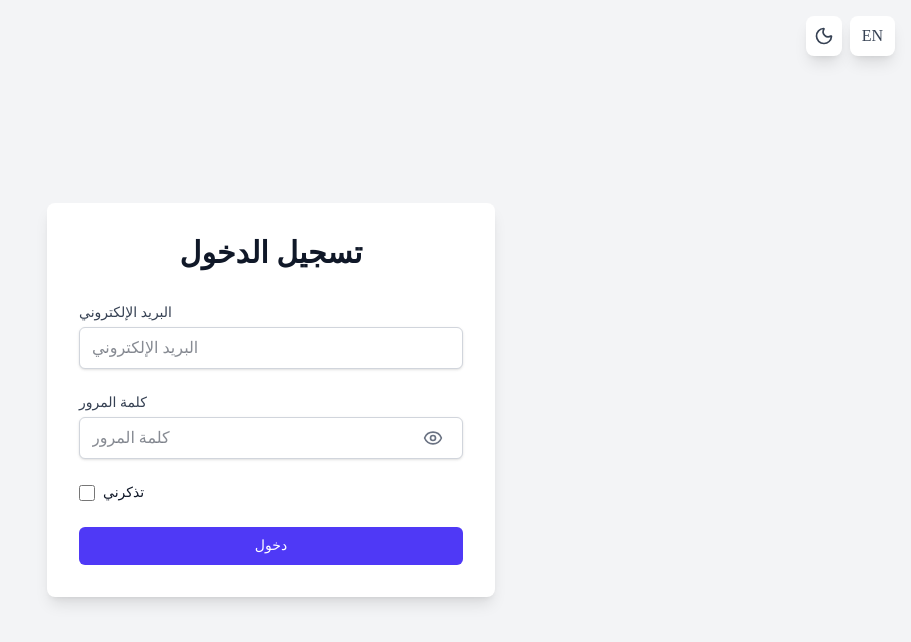
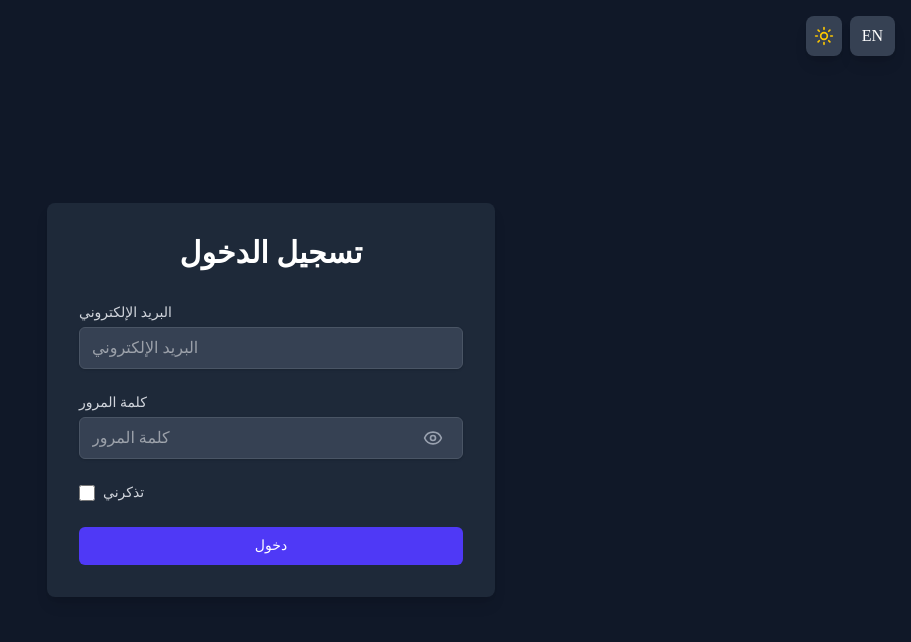
Before and after one commit to Loay-Alsaeed/warehouse-management-system, a React (Vite) app: page / in a window 1280 px wide. Shown: the top 642 px of the page, without its empty margins (369-1280 px from the left). Built offline with nearby package versions, Linux system fonts and the light colour scheme; no server answers; what @react-pdf/renderer would draw is missing.

Commit message:
set dark mode as default

```diff
--- a/src/contexts/ThemeContext.jsx
+++ b/src/contexts/ThemeContext.jsx
@@ -7,10 +7,12 @@ export const useTheme = () => {
 };
 
 export const ThemeProvider = ({ children }) => {
-  const [darkMode, setDarkMode] = useState(() => {
-    const saved = localStorage.getItem('darkMode');
-    return saved ? JSON.parse(saved) : false;
-  });
+  // const [darkMode, setDarkMode] = useState(() => {
+  //   const saved = localStorage.getItem('darkMode');
+  //   return saved ? JSON.parse(saved) : false;
+  // });
+
+    const [darkMode, setDarkMode] = useState(true);
 
   useEffect(() => {
     localStorage.setItem('darkMode', JSON.stringify(darkMode));
```
